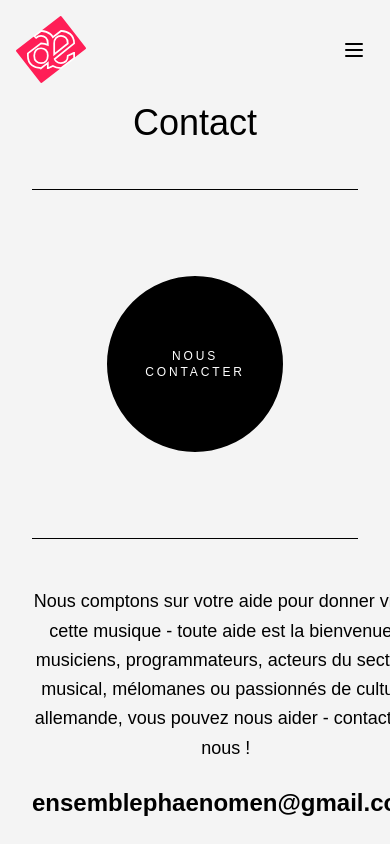
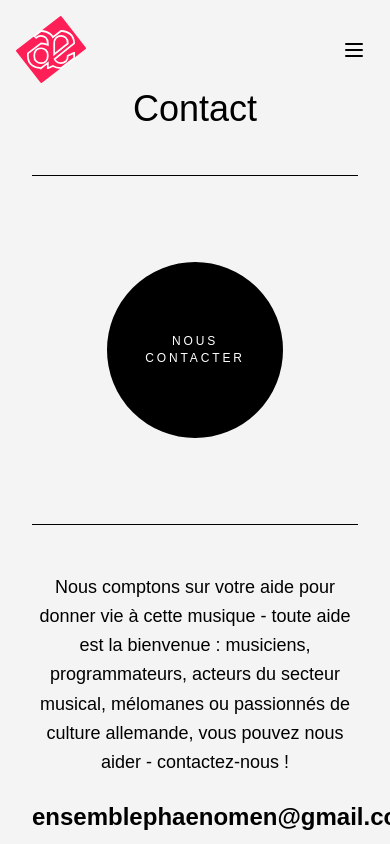
Before and after one commit to EnsemblePhaenomen/phaenomen-website, a Next.js app: page /contact in a window 390 px wide. Shown: the top 844 px of the page. Built offline with nearby package versions, Linux system fonts and the light colour scheme; a web font is replaced by a local one.

Commit message:
media section

```diff
--- a/app/Components/Sections/ContactSection.tsx
+++ b/app/Components/Sections/ContactSection.tsx
@@ -3,7 +3,7 @@ import ContacterButton from "../(ui)/Animations/ContacterButton";
 
 export default function ContactSection() {
   return (
-    <section className="min-h-screen pt-20  flex items-center">
+    <section className="min-h-screen pt-20 flex items-center">
       <div className="w-full max-w-7xl mx-auto px-8">
         {/* MOBILE = flex-col / DESKTOP = flex-row */}
         <div className="flex flex-col lg:flex-row">
@@ -12,7 +12,6 @@ export default function ContactSection() {
             className="
               w-full md:flex-[2]
               flex items-center justify-center
-            md:justify-center
               mb-12 md:mb-0
               md:pr-[4vw]
             "
@@ -30,8 +29,8 @@ export default function ContactSection() {
             <div
               className="
                 flex items-center justify-center
-              h-[350px]          /* mobile auto or smaller */
-              md:h-[713px]       /* desktop full height */
+                h-[350px]          /* mobile */
+                md:h-[713px]       /* desktop */
                 px-8
               "
             >
@@ -42,22 +41,36 @@ export default function ContactSection() {
           {/* RIGHT – mobile: full width / desktop: 2/5 */}
           <div
             className="
-            w-fit md:flex-[2]
+              w-full md:flex-[2]
               flex items-center justify-center
               mt-12 md:mt-0
               md:pl-[4vw]
+              relative              /* 👈 pour le positionnement absolu du lien */
             "
           >
-            <div className="space-y-6 text-center md:text-left">
-              <p className="text-lg md:text-xl  leading-relaxed">
+            <div
+              className="
+                space-y-6 xl:space-y-0    /* l'espacement vertical disparaît en xl */
+                text-center md:text-left
+                w-full
+              "
+            >
+              <p className="text-lg md:text-xl leading-relaxed">
                 Nous comptons sur votre aide pour donner vie à cette musique -
                 toute aide est la bienvenue : musiciens, programmateurs, acteurs
                 du secteur musical, mélomanes ou passionnés de culture
                 allemande, vous pouvez nous aider - contactez-nous !
               </p>
+
               <a
                 href="mailto:ensemblephaenomen@gmail.com"
-                className="text-2xl font-semibold hover:text-[#E42B54]"
+                className="
+                  text-2xl font-semibold hover:text-[#E42B54]
+                  block
+                  mt-6
+                  xl:mt-0
+                  xl:absolute xl:bottom-0 xl:left-21
+                "
               >
                 ensemblephaenomen@gmail.com
               </a>
```
Lines whose indentation alone changed are shown as unchanged.
